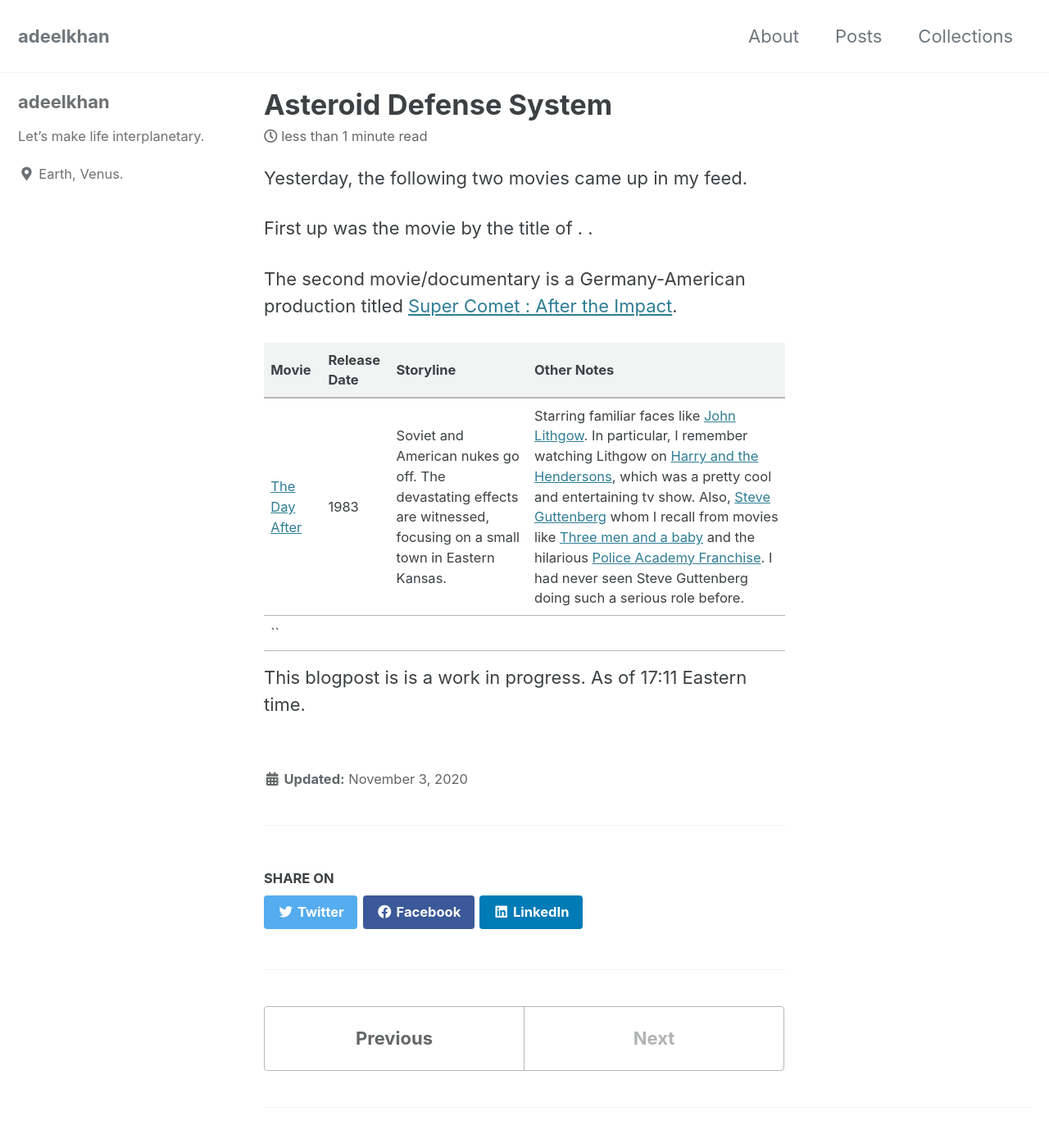
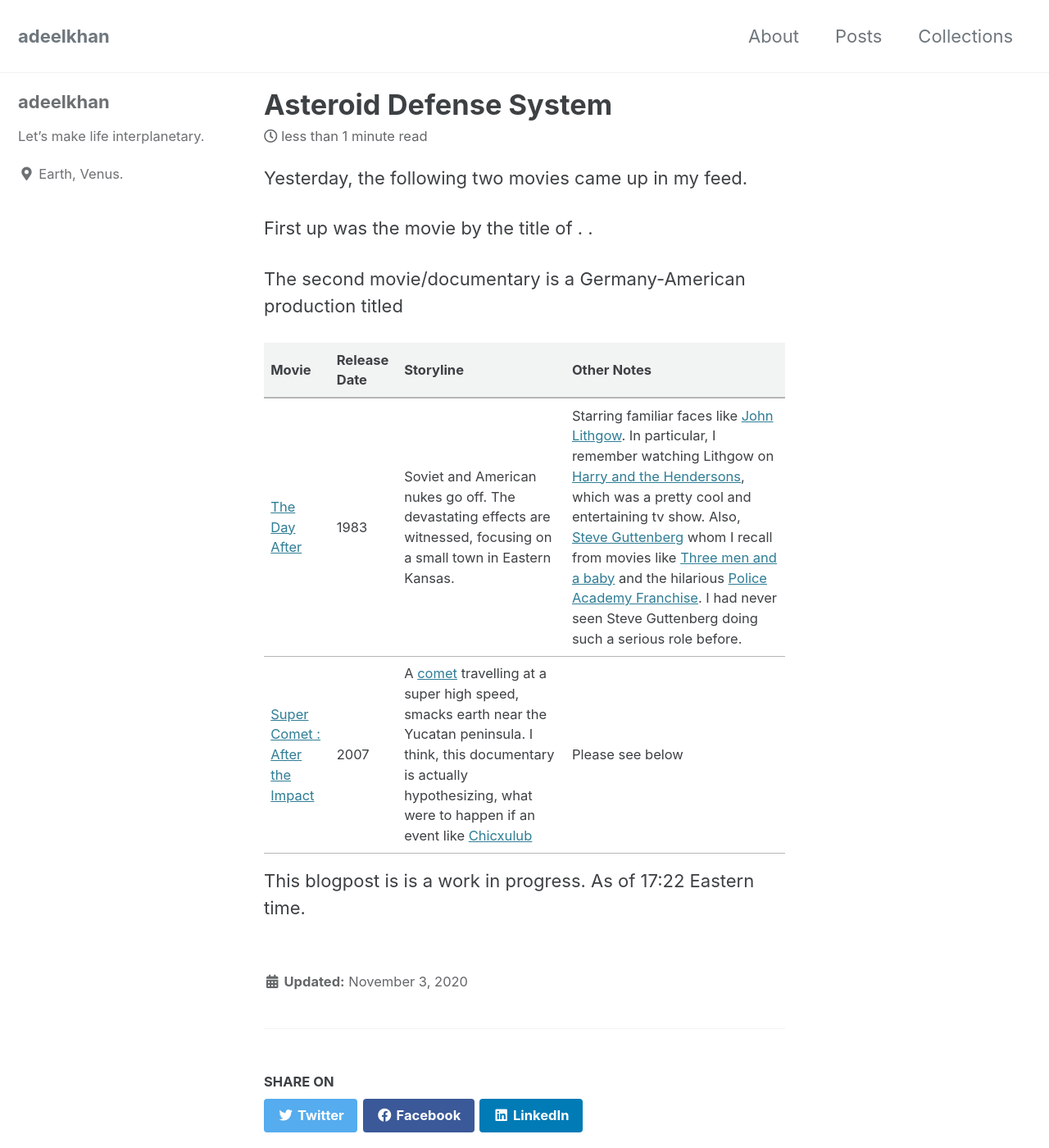
Before and after one commit to stellardreams/stellardreams.github.io, a Jekyll site: the page built from _posts/2020-11-03-Asteroid-Defense-System.md, in a window 1280 px wide and 1400 px high. Shown: the whole window at 82% size. Built offline with Jekyll 4.4.1, drawn with Linux system fonts in a browser that asks for light colours; cached includes are drawn as plain includes.

Commit message:
Update 2020-11-03-Asteroid-Defense-System.md
Edits

```diff
--- a/_posts/2020-11-03-Asteroid-Defense-System.md
+++ b/_posts/2020-11-03-Asteroid-Defense-System.md
@@ -2,11 +2,11 @@
 
 First up was the movie by the title of . .
 
-The second movie/documentary is a Germany-American production titled [Super Comet : After the Impact](https://www.imdb.com/title/tt1273815/).
+The second movie/documentary is a Germany-American production titled
 
 |  Movie  | Release Date  | Storyline | Other Notes |
 | :------------- | :------------- | :------------- | :------------- |
 | [The Day After](https://www.imdb.com/title/tt0085404/) |1983| Soviet and American nukes go off. The devastating effects are witnessed, focusing on a small town in Eastern Kansas. | Starring familiar faces like [John Lithgow](https://www.imdb.com/name/nm0001475/). In particular, I remember watching Lithgow on [Harry and the Hendersons](https://www.imdb.com/title/tt0093148/), which was a pretty cool and entertaining tv show. Also, [Steve Guttenberg](https://www.imdb.com/name/nm0000430/?ref_=tt_cl_t3) whom I recall from movies like [Three men and a baby](https://www.imdb.com/title/tt0094137/?ref_=nm_knf_t1) and the hilarious [Police Academy Franchise](https://en.wikipedia.org/wiki/Police_Academy_(franchise)). I had never seen Steve Guttenberg doing such a serious role before. |
-| `` || | |
+| [Super Comet : After the Impact](https://www.imdb.com/title/tt1273815/) | 2007| A [comet](https://en.wikipedia.org/wiki/Comet) travelling at a super high speed, smacks earth near the Yucatan peninsula. I think, this documentary is actually hypothesizing, what were to happen if an event like [Chicxulub](were to happen again)   | Please see below |
 
-This blogpost is is a work in progress. As of 17:11 Eastern time.
+This blogpost is is a work in progress. As of 17:22 Eastern time.
```
